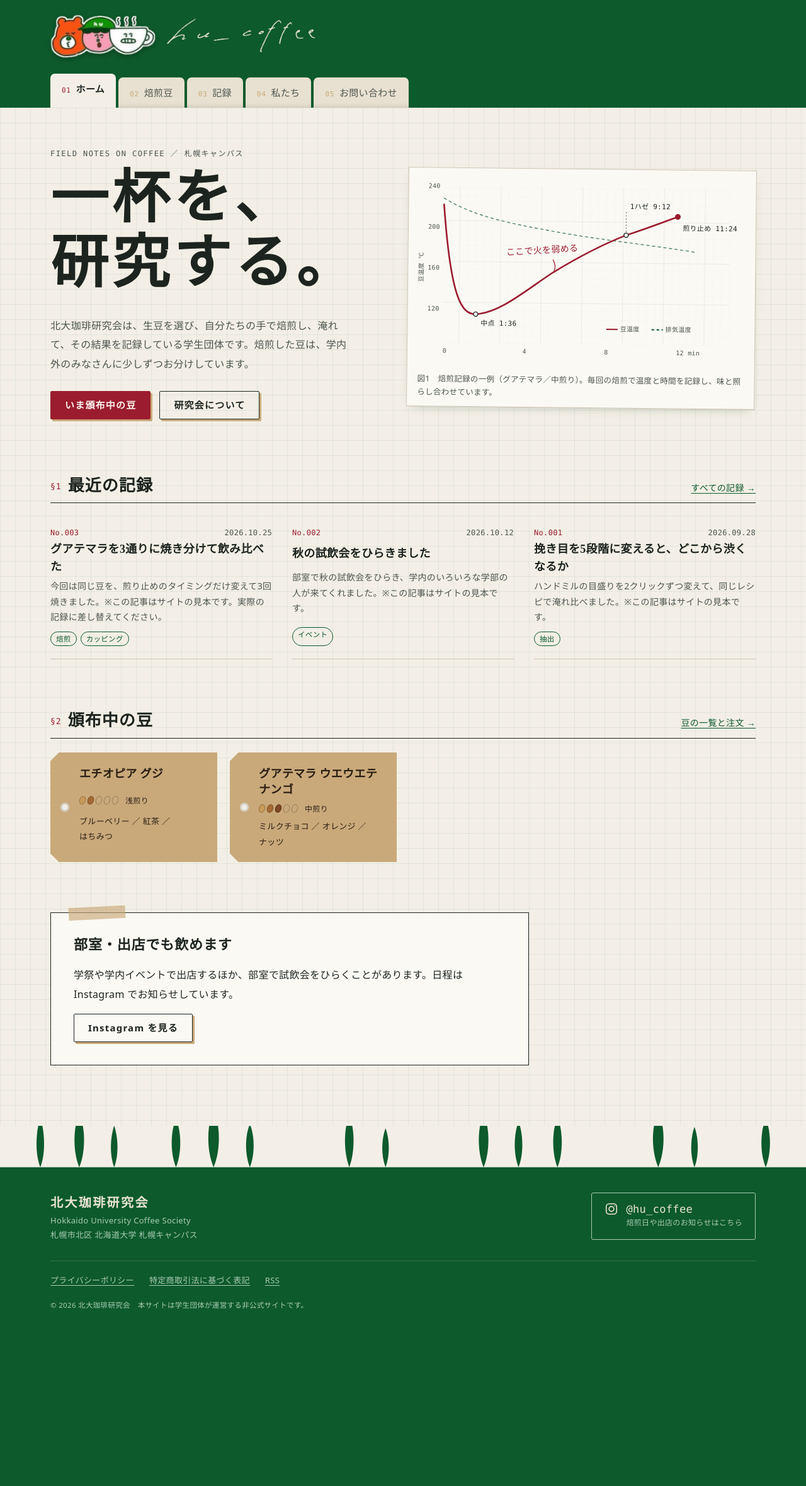
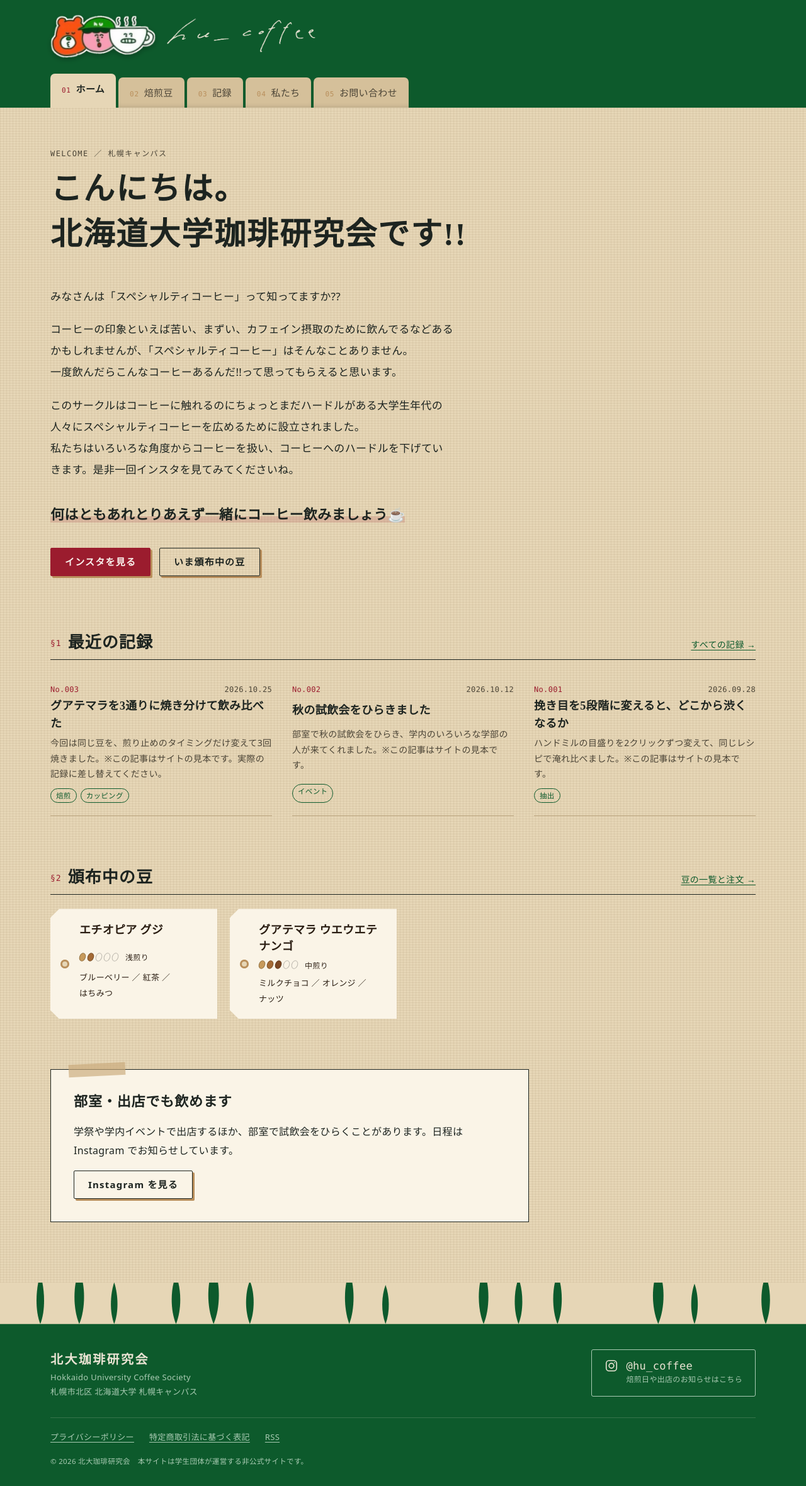
Before and after one commit to gmgngnm/hu_coffee, a Jekyll site: the page built from index.html, in a window 1280 px wide. Shown: the whole page at 63% size. Built offline with Jekyll 4.4.1, drawn with Linux system fonts in a browser that asks for light colours; some web fonts are replaced; before the commit the page ends 2111 px from its top, so only the background shows below that.

Commit message:
トップの文章を研究会の紹介文に差し替え、地の色を明るい麻袋に
- ホームの見出しと本文を、研究会からの挨拶文に置き換え、焙煎グラフを外した
- 地の色を方眼紙から明るい麻袋の色と織り目に変更。暗い配色（ダークモード）はやめ、
  端末の設定にかかわらず明るい配色で表示する
- 幅320pxの端末で、ヘッダーの手書きロゴが1pxはみ出していたのを収めた

Co-Authored-By: Claude Opus 5.5 <noreply@anthropic.com>
Claude-Session: https://claude.ai/code/session_01SJAjaDFs9AxovdXkUsc4Np

```diff
--- a/admin/preview.js
+++ b/admin/preview.js
@@ -5,5 +5,5 @@
   CMS.registerPreviewStyle("https://fonts.googleapis.com/css2?family=Shippori+Mincho+B1:wght@700&family=Zen+Kaku+Gothic+New:wght@400;700&display=swap");
   CMS.registerPreviewStyle(base + "assets/css/main.css");
   // サイトの body は表紙の緑なので、プレビューでは紙の色に戻す
-  CMS.registerPreviewStyle("body{background:#f3efe6 !important;padding:24px}", { raw: true });
+  CMS.registerPreviewStyle("body{background:#e6d6b6 !important;padding:24px}", { raw: true });
 })();
--- a/assets/css/main.css
+++ b/assets/css/main.css
@@ -2,27 +2,26 @@
    北大珈琲研究会 — 「研究ノート」
    深緑の布表紙のノートに、方眼の紙。上のタブはノートの見出しタブ。
    トーンカラーは研究会の2色：エルムの森の緑（表紙）と、珈琲の実の赤（ボタン・印）。
-   ほかはクラフト紙と紙の色だけに絞る。
+   地の色は明るい麻袋。端末が暗い配色でも、この明るい地のまま見せる。
    ========================================================== */
 
 :root {
   --cover: #0d5a2c;        /* 表紙：エルムの森の緑（研究会のトーンカラー） */
   --cover-ink: #e9e3d3;
   --cover-dim: #a9cbb3;
-  --paper: #f3efe6;        /* 紙 */
-  --paper-2: #e8e1d1;      /* タブ・ラベルの紙（少し日焼け） */
-  --kraft: #c9a97a;
+  --paper: #e6d6b6;        /* 地：明るい麻袋 */
+  --paper-2: #d5c09a;      /* タブ（少し濃い麻） */
+  --kraft: #b98f5c;
   --ink: #1d2420;
-  --ink-2: #4c554f;
-  --rule: #cfc6b2;
-  --grid: rgba(13, 90, 44, .07);
-  --grid-strong: rgba(13, 90, 44, .14);
+  --ink-2: #4b4436;
+  --rule: #bba57f;
+  --weave: rgba(96, 66, 28, .07);  /* 麻の織り目 */
   --accent: #0d5a2c;
   --bean: #9b1c2e;         /* 珈琲の実の赤（研究会のトーンカラー） */
   --stamp: #9b1c2e;
   --on-bean: #fbf3ee;
   --focus: #d2852b;
-  --field: #fbf9f4;
+  --field: #faf4e7;
   --shadow: 0 1px 0 rgba(0,0,0,.04), 0 6px 18px -10px rgba(13,60,30,.35);
 
   --f-head: "Shippori Mincho B1", "Hiragino Mincho ProN", "Yu Mincho", serif;
@@ -32,28 +31,6 @@
   --wrap: 1120px;
   --gutter: clamp(16px, 4vw, 40px);
   color-scheme: light;
-}
-
-/* 夜の部室。紙を墨色に、表紙はさらに深く。 */
-@media (prefers-color-scheme: dark) {
-  :root:not([data-theme="light"]) {
-    --cover: #083d1e; --cover-ink: #e8e2d2; --cover-dim: #8fbb9d;
-    --paper: #1f2421; --paper-2: #2a302b; --kraft: #a88a5f;
-    --ink: #e6e1d6; --ink-2: #a9aea6; --rule: #3a413b;
-    --grid: rgba(200, 220, 205, .045); --grid-strong: rgba(200, 220, 205, .09);
-    --accent: #7cc795; --bean: #e2687a; --stamp: #e2687a; --on-bean: #1f0a0e; --field: #252a26;
-    --shadow: 0 6px 18px -10px rgba(0,0,0,.6);
-    color-scheme: dark;
-  }
-}
-:root[data-theme="dark"] {
-  --cover: #083d1e; --cover-ink: #e8e2d2; --cover-dim: #8fbb9d;
-  --paper: #1f2421; --paper-2: #2a302b; --kraft: #a88a5f;
-  --ink: #e6e1d6; --ink-2: #a9aea6; --rule: #3a413b;
-  --grid: rgba(200, 220, 205, .045); --grid-strong: rgba(200, 220, 205, .09);
-  --accent: #7cc795; --bean: #e2687a; --stamp: #e2687a; --on-bean: #1f0a0e; --field: #252a26;
-  --shadow: 0 6px 18px -10px rgba(0,0,0,.6);
-  color-scheme: dark;
 }
 
 *, *::before, *::after { box-sizing: border-box; }
@@ -114,10 +91,10 @@ h1, h2, h3 { font-family: var(--f-head); font-weight: 700; line-height: 1.4; let
 /* ---------- 紙（本文） ---------- */
 .sheet {
   display: block; background-color: var(--paper);
+  /* 縦横の細い筋を重ねて、麻袋の織り目に見せる */
   background-image:
-    linear-gradient(var(--grid) 1px, transparent 1px),
-    linear-gradient(90deg, var(--grid) 1px, transparent 1px);
-  background-size: 24px 24px;
+    repeating-linear-gradient(0deg, var(--weave) 0 1px, transparent 1px 4px),
+    repeating-linear-gradient(90deg, var(--weave) 0 1px, transparent 1px 5px);
   padding: clamp(28px, 5vw, 64px) 0 clamp(56px, 8vw, 96px);
   min-height: 60vh;
 }
@@ -145,26 +122,16 @@ h1, h2, h3 { font-family: var(--f-head); font-weight: 700; line-height: 1.4; let
 
 /* ---------- ホーム ---------- */
 .hero { padding-bottom: clamp(40px, 6vw, 72px); }
-.hero__grid { display: grid; grid-template-columns: 1fr 1.1fr; gap: clamp(28px, 5vw, 64px); align-items: center; }
-.hero__title { font-size: clamp(44px, 8vw, 92px); line-height: 1.12; font-weight: 800; letter-spacing: .06em; margin: 0 0 .35em; }
-.hero__lead { max-width: 30em; color: var(--ink-2); }
-.hero__actions { display: flex; flex-wrap: wrap; gap: 14px; margin-top: 28px; }
-.hero__fig { margin: 0; background: var(--field); border: 1px solid var(--rule); padding: 18px 16px 12px; box-shadow: var(--shadow); transform: rotate(.6deg); }
-.hero__fig figcaption { font-size: 12.5px; color: var(--ink-2); margin-top: 6px; line-height: 1.7; }
-
-.chart { display: block; width: 100%; }
-.chart__axis text { font-family: var(--f-mono); fill: var(--ink-2); }
-.chart__line { fill: none; stroke: var(--bean); stroke-width: 2.6; stroke-linecap: round; stroke-dasharray: 900; stroke-dashoffset: 900; animation: draw 2.2s .3s ease-out forwards; }
-.chart__line--sub { stroke: var(--accent); stroke-width: 1.4; stroke-dasharray: 4 5; animation: none; opacity: .7; }
-@keyframes draw { to { stroke-dashoffset: 0; } }
-.chart__note circle { fill: var(--field); stroke: var(--ink); stroke-width: 1.4; }
-.chart__note .chart__stop { fill: var(--stamp); stroke: none; }
-.chart__note path { stroke: var(--ink-2); stroke-width: 1; stroke-dasharray: 2 3; }
-.chart__note text { font: 500 11px var(--f-mono); fill: var(--ink); }
-.chart__legend text { font: 500 10px var(--f-mono); fill: var(--ink-2); }
-.chart__legend path { stroke-width: 2; fill: none; }
-.chart__hand { font: 500 14px var(--f-head); fill: var(--stamp); transform: rotate(-4deg); transform-origin: 140px 120px; }
-.chart__hand-arrow { fill: none; stroke: var(--stamp); stroke-width: 1.3; }
+.hero__body { max-width: 40em; }
+.hero__title { font-size: clamp(28px, 5vw, 50px); line-height: 1.45; font-weight: 800; letter-spacing: .04em; margin: 0 0 .9em; }
+.hero__title { font-size: clamp(26px, 5vw, 50px); }
+/* 「です!!」だけが次の行に落ちないよう、狭い画面では1行に収まる大きさまで縮める（約14.5文字分） */
+.hero__name { white-space: nowrap; font-size: min(1em, calc((100vw - 2 * var(--gutter)) / 14.5)); }
+.hero__body p { margin: 0 0 1.1em; font-size: clamp(15.5px, 1.7vw, 17px); line-height: 2; }
+/* 最後のひとことは、ノートに書き足したように少し大きく、下線をマーカーで */
+.hero__body .hero__cheers { font: 700 clamp(18px, 2.4vw, 22px)/1.8 var(--f-head); margin-top: 1.6em; }
+.hero__cheers span { background: linear-gradient(transparent 62%, rgba(155, 28, 46, .16) 62%); }
+.hero__actions { display: flex; flex-wrap: wrap; gap: 14px; margin-top: 32px; }
 
 .home-log, .home-beans { margin-bottom: clamp(48px, 7vw, 80px); }
 
@@ -191,12 +158,12 @@ h1, h2, h3 { font-family: var(--f-head); font-weight: 700; line-height: 1.4; let
 .tags-row { list-style: none; margin: 0; padding: 0; display: grid; grid-template-columns: repeat(auto-fill, minmax(230px, 1fr)); gap: 20px; }
 .tag-card a {
   position: relative; display: grid; gap: 8px; padding: 22px 20px 20px 46px; min-height: 100%;
-  background: var(--kraft); color: #2a1d12; text-decoration: none;
+  background: var(--field); color: #2a1d12; box-shadow: var(--shadow); text-decoration: none;
   clip-path: polygon(14px 0, 100% 0, 100% 100%, 14px 100%, 0 calc(100% - 14px), 0 14px);
   transition: transform .15s;
 }
 .tag-card a:hover { transform: rotate(-1deg) translateY(-2px); color: #2a1d12; }
-.tag-card__hole { position: absolute; left: 16px; top: 50%; width: 14px; height: 14px; margin-top: -7px; border-radius: 50%; background: var(--paper); box-shadow: inset 0 0 0 3px rgba(0,0,0,.12); }
+.tag-card__hole { position: absolute; left: 16px; top: 50%; width: 14px; height: 14px; margin-top: -7px; border-radius: 50%; background: var(--paper); box-shadow: inset 0 0 0 3px var(--kraft); }
 .tag-card__name { font: 700 18px/1.4 var(--f-head); }
 .tag-card__notes { font-size: 13px; word-break: keep-all; overflow-wrap: anywhere; }
 .tag-card .roast__name { color: #2a1d12; }
@@ -343,8 +310,6 @@ input:focus, textarea:focus, select:focus { outline: none; border-bottom-color:
 
 /* ---------- 狭い画面 ---------- */
 @media (max-width: 860px) {
-  .hero__grid { grid-template-columns: 1fr; }
-  .hero__fig { transform: none; }
   .about-grid { grid-template-columns: 1fr; }
   .datasheet { position: static; }
   .bean { grid-template-columns: 1fr; }
@@ -355,6 +320,8 @@ input:focus, textarea:focus, select:focus { outline: none; border-bottom-color:
   body { font-size: 15.5px; }
   .site-head { padding-top: 16px; }
   .brand__sign { height: 40px; }
+  .brand { max-width: 100%; }
+  .brand__sign { flex: 0 1 auto; min-width: 0; height: auto; width: min(166px, calc(100vw - 2 * var(--gutter) - 140px)); }
   .brand__logo { height: 52px; }
   .brand { gap: 12px; }
   .tabs { width: calc(100% - 16px); }
--- a/index.html
+++ b/index.html
@@ -3,20 +3,19 @@ layout: default
 nav: home
 ---
 <section class="hero">
-  <div class="wrap hero__grid">
-    <div class="hero__text">
-      <p class="label">FIELD NOTES ON COFFEE ／ 札幌キャンパス</p>
-      <h1 class="hero__title">一杯を、<br>研究する。</h1>
-      <p class="hero__lead">北大珈琲研究会は、生豆を選び、自分たちの手で焙煎し、淹れて、その結果を記録している学生団体です。焙煎した豆は、学内外のみなさんに少しずつお分けしています。</p>
-      <p class="hero__actions">
-        <a class="btn" href="{{ '/beans/' | relative_url }}">いま頒布中の豆</a>
-        <a class="btn btn--ghost" href="{{ '/about/' | relative_url }}">研究会について</a>
-      </p>
+  <div class="wrap hero__inner">
+    <p class="label">WELCOME ／ 札幌キャンパス</p>
+    <h1 class="hero__title">こんにちは。<br><span class="hero__name">北海道大学珈琲研究会です!!</span></h1>
+    <div class="hero__body">
+      <p>みなさんは「スペシャルティコーヒー」って知ってますか??</p>
+      <p>コーヒーの印象といえば苦い、まずい、カフェイン摂取のために飲んでるなどあるかもしれませんが、「スペシャルティコーヒー」はそんなことありません。<br>一度飲んだらこんなコーヒーあるんだ!!って思ってもらえると思います。</p>
+      <p>このサークルはコーヒーに触れるのにちょっとまだハードルがある大学生年代の人々にスペシャルティコーヒーを広めるために設立されました。<br>私たちはいろいろな角度からコーヒーを扱い、コーヒーへのハードルを下げていきます。是非一回インスタを見てみてくださいね。</p>
+      <p class="hero__cheers"><span>何はともあれとりあえず一緒にコーヒー飲みましょう☕</span></p>
     </div>
-    <figure class="hero__fig">
-      {% include roast-chart.svg %}
-      <figcaption>図1　焙煎記録の一例（グアテマラ／中煎り）。毎回の焙煎で温度と時間を記録し、味と照らし合わせています。</figcaption>
-    </figure>
+    <p class="hero__actions">
+      <a class="btn" href="https://www.instagram.com/{{ site.instagram }}/" target="_blank" rel="noopener noreferrer">インスタを見る</a>
+      <a class="btn btn--ghost" href="{{ '/beans/' | relative_url }}">いま頒布中の豆</a>
+    </p>
   </div>
 </section>
 
```
Also changed, not shown: CLAUDE.md (+2 -1 lines), README.md, _includes/roast-chart.svg (deleted), site.webmanifest.
